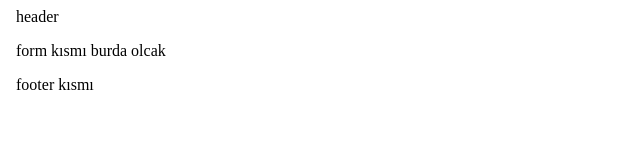
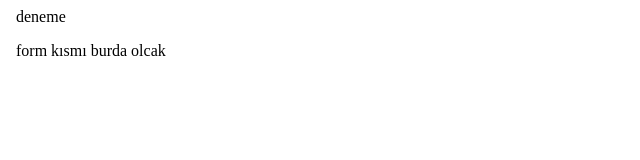
Before and after one commit to Kubra-Karsavuran/CRUD-Islemleri, an Angular app: page /from in a window 1280 px wide. Shown: the top 160 px of the page, without its empty margins (0-640 px from the left). Built offline with nearby package versions, Linux system fonts and the light colour scheme.

Commit message:
bootstrap eklendı

```diff
--- a/package.json
+++ b/package.json
@@ -18,6 +18,7 @@
     "@angular/platform-browser": "^15.2.0",
     "@angular/platform-browser-dynamic": "^15.2.0",
     "@angular/router": "^15.2.0",
+    "bootstrap": "^5.2.3",
     "rxjs": "~7.8.0",
     "tslib": "^2.3.0",
     "zone.js": "~0.12.0"
--- a/src/app/app.component.html
+++ b/src/app/app.component.html
@@ -7,8 +7,14 @@
     <title></title>
   </head>
   <body>
-    header
+    <div class="container">
+      <div class="row">
+        <div class="col-lg-4 col-md-12"></div>
+        <div class="col-lg-4 col-md-12">deneme</div>
+        <div class="col-lg-4 col-md-12"></div>
+      </div>
+    </div>
+
     <router-outlet></router-outlet>
-    footer kısmı
   </body>
 </html>
```
Also changed, not shown: 1 other file (tests, documents, lock files or other folders).
